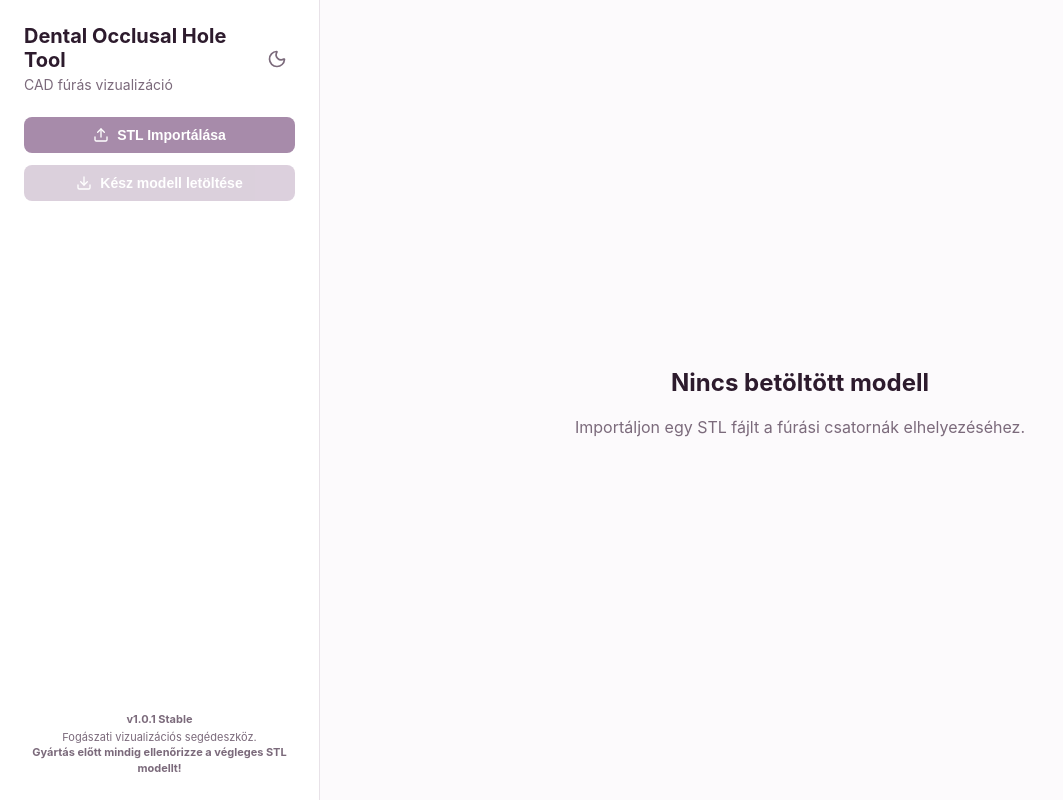
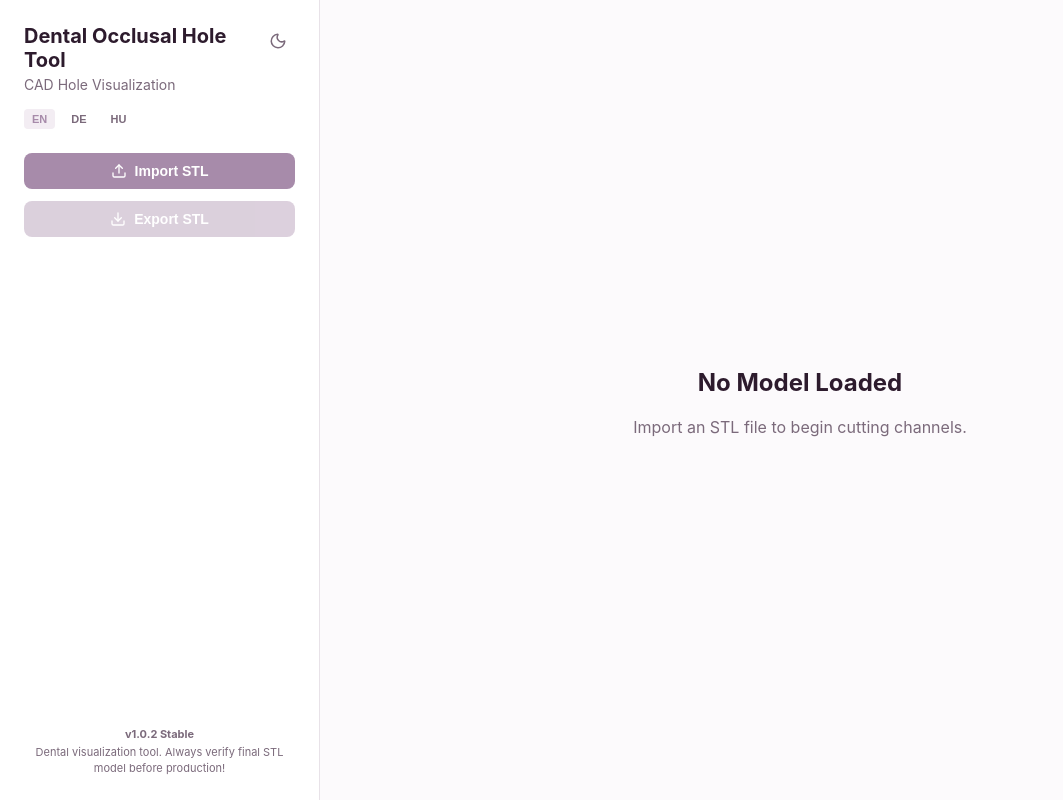
Before and after one commit to droberto87/Dental-Occlusal-Hole-Tool, a React (Vite) app in the folder frontend/: page / in a window 1280 px wide. Shown: the whole page, without its empty margins (0-1063 px from the left). Built offline with nearby package versions, Linux system fonts and the light colour scheme.

Commit message:
i18n: Added EN, DE, HU support and light mode model color adjustment

```diff
--- a/frontend/src/App.jsx
+++ b/frontend/src/App.jsx
@@ -3,10 +3,25 @@ import Sidebar from './components/Sidebar';
 import Viewport3D from './components/Viewport3D';
 import useStore from './store/useStore';
 
+const emptyTranslations = {
+  en: {
+    title: 'No Model Loaded',
+    desc: 'Import an STL file to begin cutting channels.'
+  },
+  de: {
+    title: 'Kein Modell geladen',
+    desc: 'Importieren Sie eine STL-Datei, um Kanäle zu schneiden.'
+  },
+  hu: {
+    title: 'Nincs betöltött modell',
+    desc: 'Importáljon egy STL fájlt a fúrási csatornák elhelyezéséhez.'
+  }
+};
+
 function App() {
-  const { activeModelId, darkMode } = useStore();
+  const { activeModelId, darkMode, language } = useStore();
+  const t = emptyTranslations[language] || emptyTranslations.en;
 
-  // We use 'light' explicitly to override system dark mode preference
   return (
     <div className={`app-container ${darkMode ? 'dark' : 'light'}`}>
       <Sidebar />
@@ -20,8 +35,8 @@ function App() {
             textAlign: 'center',
             color: 'var(--text-secondary)'
           }}>
-            <h2 style={{ color: 'var(--text-primary)' }}>Nincs betöltött modell</h2>
-            <p>Importáljon egy STL fájlt a fúrási csatornák elhelyezéséhez.</p>
+            <h2 style={{ color: 'var(--text-primary)' }}>{t.title}</h2>
+            <p>{t.desc}</p>
           </div>
         )}
         {activeModelId && <Viewport3D />}
--- a/frontend/src/components/Sidebar.jsx
+++ b/frontend/src/components/Sidebar.jsx
@@ -1,19 +1,78 @@
 import React, { useRef, useState } from 'react';
 import useStore from '../store/useStore';
-import { Upload, Download, Undo, Redo, Plus, MousePointerClick, Trash2, Sun, Moon } from 'lucide-react';
+import { Upload, Download, Undo, Redo, Plus, MousePointerClick, Trash2, Sun, Moon, Languages } from 'lucide-react';
 import { parseSTLWithAttributes, exportSTLWithAttributes } from '../utils/stlParser';
 import { processCSG } from '../utils/csgProcessor';
+
+const translations = {
+  en: {
+    title: 'Dental Occlusal Hole Tool',
+    subtitle: 'CAD Hole Visualization',
+    import: 'Import STL',
+    export: 'Export STL',
+    exporting: 'Exporting...',
+    pierce: 'Click on Model to Pierce',
+    addChannel: 'Add Channel',
+    diameter: 'Diameter',
+    holes: 'Holes List',
+    hole: 'Hole',
+    undo: 'Undo',
+    redo: 'Redo',
+    version: 'v1.0.2 Stable',
+    disclaimer: 'Dental visualization tool. Always verify final STL model before production!',
+    errorImport: 'Failed to read STL file.',
+    errorExport: 'Failed to export model.'
+  },
+  de: {
+    title: 'Dental Okklusal-Loch-Tool',
+    subtitle: 'CAD-Loch-Visualisierung',
+    import: 'STL Importieren',
+    export: 'STL Exportieren',
+    exporting: 'Exportiere...',
+    pierce: 'Klicken Sie zum Durchstechen',
+    addChannel: 'Kanal hinzufügen',
+    diameter: 'Durchmesser',
+    holes: 'Loch-Liste',
+    hole: 'Loch',
+    undo: 'Rückgängig',
+    redo: 'Wiederholen',
+    version: 'v1.0.2 Stabil',
+    disclaimer: 'Dentales Visualisierungstool. Vor der Produktion immer das finale STL-Modell prüfen!',
+    errorImport: 'STL-Datei konnte nem gelesen werden.',
+    errorExport: 'Export fehlgeschlagen.'
+  },
+  hu: {
+    title: 'Dental Occlusal Hole Tool',
+    subtitle: 'CAD fúrás vizualizáció',
+    import: 'STL Importálása',
+    export: 'Kész modell letöltése',
+    exporting: 'Exportálás...',
+    pierce: 'Kattintson a modellre',
+    addChannel: 'Új furat elhelyezése',
+    diameter: 'Átmérő',
+    holes: 'Furatok listája',
+    hole: 'Furat',
+    undo: 'Vissza',
+    redo: 'Előre',
+    version: 'v1.0.2 Stabil',
+    disclaimer: 'Fogászati vizualizációs segédeszköz. Gyártás előtt mindig ellenőrizze a végleges STL modellt!',
+    errorImport: 'Hiba történt az STL beolvasása során.',
+    errorExport: 'Hiba történt az exportálás során.'
+  }
+};
 
 export default function Sidebar() {
   const {
     models, activeModelId, activeChannelId,
     defaultDiameter, setDefaultDiameter,
-    setIsEditing, placementStep, isEditing,
+    setIsEditing, isEditing,
     undo, redo, historyIndex, history,
     updateChannel, removeChannel,
-    darkMode, toggleDarkMode
+    darkMode, toggleDarkMode,
+    language, setLanguage
   } = useStore();
 
+  const t = translations[language] || translations.en;
   const activeModel = models.find(m => m.id === activeModelId);
   const activeChannel = activeModel?.channels?.find(c => c.id === activeChannelId);
   const currentDiameter = activeChannel ? activeChannel.diameter : defaultDiameter;
@@ -27,15 +86,14 @@ export default function Sidebar() {
   const handleFileChange = async (e) => {
     const file = e.target.files?.[0];
     if (file) {
-      console.log('Importing file:', file.name);
       try {
         const arrayBuffer = await file.arrayBuffer();
         const { geometry, headerBytes } = parseSTLWithAttributes(arrayBuffer);
         const modelId = `model-${Date.now()}`;
         useStore.getState().setModel(modelId, geometry, headerBytes);
       } catch (error) {
-        console.error("Failed to parse STL:", error);
-        alert("Hiba történt az STL beolvasása során.");
+        console.error("Import error:", error);
+        alert(t.errorImport);
       }
     }
   };
@@ -57,8 +115,8 @@ export default function Sidebar() {
       document.body.removeChild(a);
       URL.revokeObjectURL(url);
     } catch (error) {
-      console.error("Export failed:", error);
-      alert("Hiba történt az exportálás során.");
+      console.error("Export error:", error);
+      alert(t.errorExport);
     } finally {
       setIsExporting(false);
     }
@@ -75,33 +133,55 @@ export default function Sidebar() {
       boxSizing: 'border-box',
       zIndex: 10
     }}>
-      <div className="sidebar-header" style={{ marginBottom: '24px', display: 'flex', justifyContent: 'space-between', alignItems: 'center' }}>
+      <div className="sidebar-header" style={{ marginBottom: '24px' }}>
+        <div style={{ display: 'flex', justifyContent: 'space-between', alignItems: 'flex-start' }}>
           <div>
             <h2 style={{ margin: 0, fontSize: '1.25rem', fontWeight: 'bold', color: 'var(--text-primary)' }}>
-            Dental Occlusal Hole Tool
+              {t.title}
             </h2>
             <p style={{ margin: '4px 0 0 0', fontSize: '0.875rem', color: 'var(--text-secondary)' }}>
-            CAD fúrás vizualizáció
+              {t.subtitle}
             </p>
           </div>
           <button
             onClick={toggleDarkMode}
             style={{
               background: 'none', border: 'none', color: 'var(--text-secondary)',
-            cursor: 'pointer', padding: '8px', borderRadius: '50%',
-            display: 'flex', alignItems: 'center', justifyContent: 'center',
-            transition: 'background-color 0.2s'
+              cursor: 'pointer', padding: '8px', borderRadius: '50%'
             }}
-          onMouseEnter={(e) => e.currentTarget.style.backgroundColor = 'var(--card-bg)'}
-          onMouseLeave={(e) => e.currentTarget.style.backgroundColor = 'transparent'}
           >
-          {darkMode ? <Sun size={20} /> : <Moon size={20} />}
+            {darkMode ? <Sun size={18} /> : <Moon size={18} />}
           </button>
+        </div>
+
+        {/* Language Picker */}
+        <div style={{ display: 'flex', gap: '8px', marginTop: '16px' }}>
+          {['en', 'de', 'hu'].map(lang => (
+            <button
+              key={lang}
+              onClick={() => setLanguage(lang)}
+              style={{
+                background: 'none',
+                border: 'none',
+                fontSize: '11px',
+                fontWeight: 'bold',
+                cursor: 'pointer',
+                color: language === lang ? 'var(--accent-color)' : 'var(--text-secondary)',
+                padding: '4px 8px',
+                borderRadius: '4px',
+                backgroundColor: language === lang ? 'var(--card-active-bg)' : 'transparent',
+                textTransform: 'uppercase'
+              }}
+            >
+              {lang}
+            </button>
+          ))}
+        </div>
       </div>
 
       <div style={{ display: 'flex', flexDirection: 'column', gap: '12px' }}>
         <button className="btn" onClick={handleImportClick} style={{ width: '100%' }}>
-          <Upload size={16} /> STL Importálása
+          <Upload size={16} /> {t.import}
         </button>
         <input
           type="file"
@@ -112,7 +192,7 @@ export default function Sidebar() {
         />
 
         <button className="btn" disabled={!activeModelId || isExporting} onClick={handleExportClick} style={{ width: '100%' }}>
-          <Download size={16} /> {isExporting ? 'Exportálás...' : 'Kész modell letöltése'}
+          <Download size={16} /> {isExporting ? t.exporting : t.export}
         </button>
       </div>
 
@@ -127,20 +207,19 @@ export default function Sidebar() {
               style={{
                 width: '100%',
                 backgroundColor: isEditing ? 'var(--text-secondary)' : 'var(--accent-color)',
-                opacity: isEditing ? 0.8 : 1
               }}
             >
               {isEditing ? (
-                <><MousePointerClick size={16} /> Kattintson a modellre</>
+                <><MousePointerClick size={16} /> {t.pierce}</>
               ) : (
-                <><Plus size={16} /> Új furat elhelyezése</>
+                <><Plus size={16} /> {t.addChannel}</>
               )}
             </button>
           </div>
 
           <div style={{ marginBottom: '24px' }}>
             <label style={{ display: 'block', fontSize: '13px', fontWeight: '500', marginBottom: '8px', color: 'var(--text-secondary)' }}>
-              Átmérő: {currentDiameter.toFixed(1)} mm
+              {t.diameter}: {currentDiameter.toFixed(1)} mm
             </label>
             <input
               type="range"
@@ -162,7 +241,7 @@ export default function Sidebar() {
 
           <div style={{ flex: 1, display: 'flex', flexDirection: 'column', minHeight: 0 }}>
             <h4 style={{ margin: '0 0 12px 0', fontSize: '13px', color: 'var(--text-primary)' }}>
-              Furatok listája ({activeModel.channels.length})
+              {t.holes} ({activeModel.channels.length})
             </h4>
             <div style={{ display: 'flex', flexDirection: 'column', gap: '8px', overflowY: 'auto', paddingRight: '4px' }}>
               {activeModel.channels.map((ch, idx) => {
@@ -179,13 +258,12 @@ export default function Sidebar() {
                       display: 'flex',
                       justifyContent: 'space-between',
                       alignItems: 'center',
-                      cursor: 'pointer',
-                      transition: 'all 0.15s ease'
+                      cursor: 'pointer'
                     }}
                   >
                     <div>
                       <div style={{ fontWeight: '600', fontSize: '13px', color: isActive ? 'var(--accent-color)' : 'var(--text-primary)' }}>
-                        Furat #{idx + 1}
+                        {t.hole} #{idx + 1}
                       </div>
                       <div style={{ fontSize: '12px', color: 'var(--text-secondary)', marginTop: '2px' }}>
                         Ø {ch.diameter.toFixed(1)} mm
@@ -212,11 +290,11 @@ export default function Sidebar() {
           <div style={{ display: 'flex', gap: '8px', marginTop: '20px', paddingTop: '16px', borderTop: '1px solid var(--border-color)' }}>
             <button className="btn" style={{ flex: 1, backgroundColor: 'var(--border-color)', color: 'var(--text-primary)' }}
                     onClick={undo} disabled={historyIndex <= 0}>
-              <Undo size={14} /> Vissza
+              <Undo size={14} /> {t.undo}
             </button>
             <button className="btn" style={{ flex: 1, backgroundColor: 'var(--border-color)', color: 'var(--text-primary)' }}
                     onClick={redo} disabled={historyIndex >= history.length - 1}>
-              <Redo size={14} /> Előre
+              <Redo size={14} /> {t.redo}
             </button>
           </div>
         </>
@@ -224,10 +302,9 @@ export default function Sidebar() {
 
       {/* Footer / Disclaimer */}
       <div style={{ marginTop: 'auto', paddingTop: '24px', fontSize: '11px', color: 'var(--text-secondary)', textAlign: 'center' }}>
-        <div style={{ fontWeight: 'bold', marginBottom: '4px' }}>v1.0.1 Stable</div>
+        <div style={{ fontWeight: 'bold', marginBottom: '4px' }}>{t.version}</div>
         <p style={{ margin: 0, lineHeight: '1.4' }}>
-          Fogászati vizualizációs segédeszköz.<br/>
-          <strong>Gyártás előtt mindig ellenőrizze a végleges STL modellt!</strong>
+          {t.disclaimer}
         </p>
       </div>
     </div>
--- a/frontend/src/components/Viewport3D.jsx
+++ b/frontend/src/components/Viewport3D.jsx
@@ -456,10 +456,10 @@ function ModelViewer() {
 
   React.useEffect(() => {
     if (matRef.current) {
-      // Clean neutral grey, independent of theme
-      matRef.current.color.set('#b0b0b0');
+      // Light grey in light mode, medium grey in dark mode
+      matRef.current.color.set(darkMode ? '#888888' : '#eeeeee');
     }
-  }, []); // Only run once on mount or when material changes
+  }, [darkMode]);
 
   // Update cylinder uniforms every frame from live cache or store
   useFrame(() => {
--- a/frontend/src/store/useStore.js
+++ b/frontend/src/store/useStore.js
@@ -14,6 +14,8 @@ const useStore = create((set, get) => ({
   defaultDiameter: 3.0,
   darkMode: window.matchMedia && window.matchMedia('(prefers-color-scheme: dark)').matches,
   toggleDarkMode: () => set((state) => ({ darkMode: !state.darkMode })),
+  language: 'en',
+  setLanguage: (lang) => set({ language: lang }),
 
   history: [],
   historyIndex: -1,
```
Lines whose indentation alone changed are shown as unchanged.
